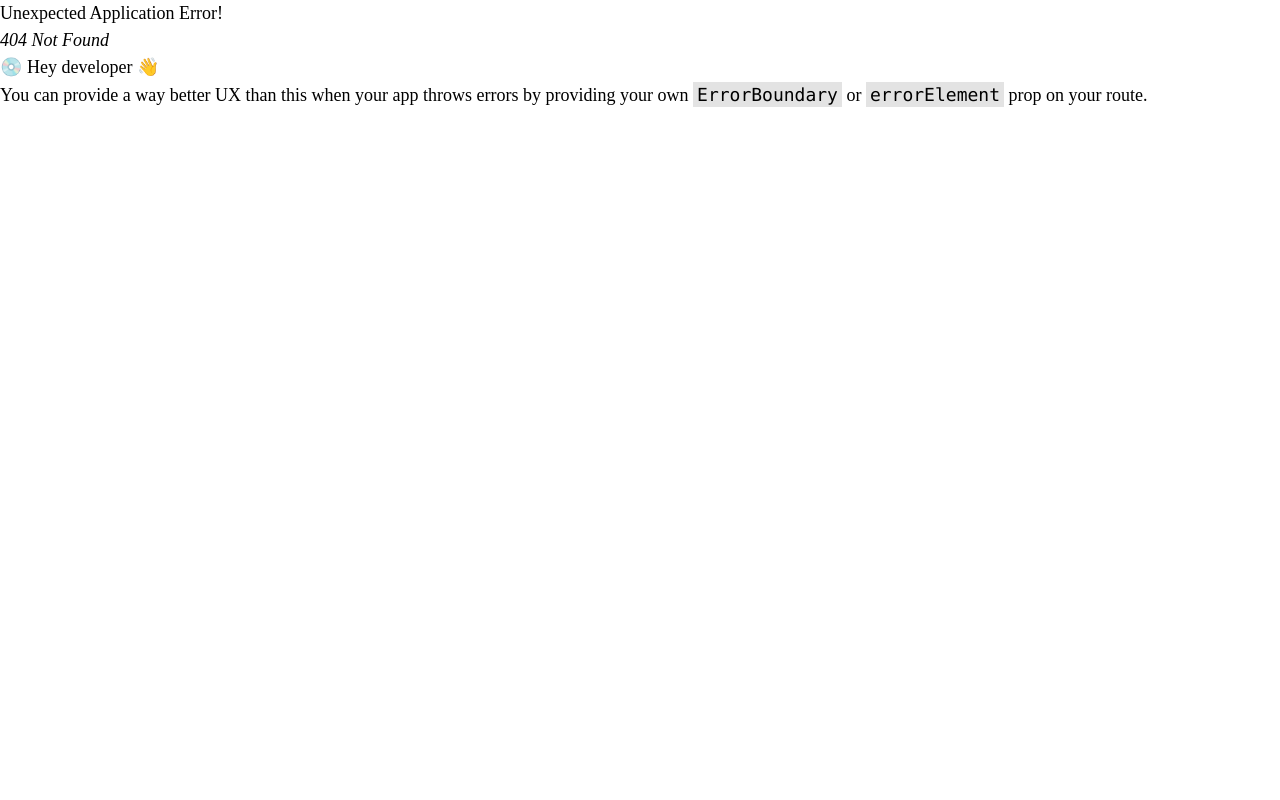
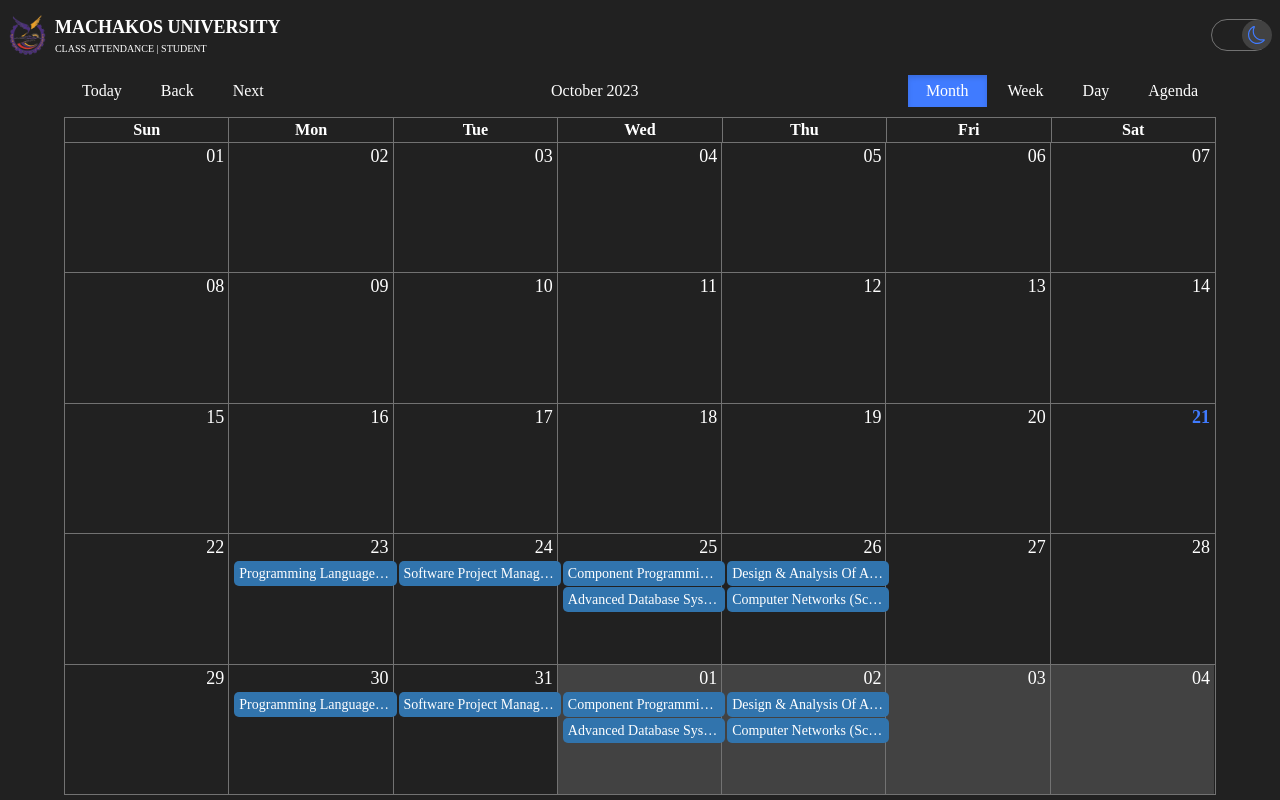
Before and after one commit to douglaswangome/attendance-management, a React (Vite) app in the folder client/: page /home in a window 1280 px wide. Before the commit this address had no page. Built offline with nearby package versions, Linux system fonts and the light colour scheme; a web font is replaced by a local one.

Commit message:
Added Timetable

```diff
--- a/client/package.json
+++ b/client/package.json
@@ -12,6 +12,7 @@
   "dependencies": {
     "moment": "^2.29.4",
     "react": "^18.2.0",
+    "react-big-calendar": "^1.8.4",
     "react-dom": "^18.2.0",
     "react-hot-toast": "^2.4.1",
     "react-icons": "^4.11.0",
@@ -19,6 +20,7 @@
   },
   "devDependencies": {
     "@types/react": "^18.2.15",
+    "@types/react-big-calendar": "^1.8.2",
     "@types/react-dom": "^18.2.7",
     "@typescript-eslint/eslint-plugin": "^6.0.0",
     "@typescript-eslint/parser": "^6.0.0",
--- a/client/src/components/Header.tsx
+++ b/client/src/components/Header.tsx
@@ -1,4 +1,5 @@
 import React from "react";
+import { Link } from "react-router-dom";
 import ThemeToggle from "./ThemeToggle";
 
 interface HeaderProps {
@@ -9,10 +10,29 @@ const Header: React.FC<HeaderProps> = ({ page = "home" }) => {
   return (
     <div
       className={`flex items-center bg-transparent w-full h-[70px] px-2 ${
-        page === "authentication" ? "justify-end" : "justify-normal"
+        page === "authentication" ? "justify-end" : "justify-between"
       }`}
     >
-      <ThemeToggle />
+      {page === "home" ? (
+        <>
+          <Link className="flex items-center gap-2" to="/home">
+            <img
+              className="object-contain h-[40px]"
+              src="/logo.png"
+              alt="mksu-logo"
+            />
+            <div className="flex flex-col uppercase">
+              <span className="font-bold">machakos university</span>
+              <span className="text-[10px]">class attendance | student</span>
+            </div>
+          </Link>
+          <div>
+            <ThemeToggle />
+          </div>
+        </>
+      ) : (
+        <ThemeToggle />
+      )}
     </div>
   );
 };
--- /dev/null
+++ b/client/src/components/MCalendar.tsx
@@ -0,0 +1,36 @@
+import React, { useEffect, useState } from "react";
+import { Calendar, momentLocalizer } from "react-big-calendar";
+import moment from "moment/moment";
+import "react-big-calendar/lib/css/react-big-calendar.css";
+import { timetable } from "../offline/timetable.json";
+
+const MCalendar: React.FC = () => {
+  const localizer = momentLocalizer(moment);
+  const [events, setEvents] = useState<
+    { title: string; start: Date; end: Date }[]
+  >([]);
+
+  useEffect(() => {
+    const e = timetable.map((event) => {
+      return {
+        title: `${event.unit} (${event.code}) - ${event.lecturer}`,
+        start: moment(event.date.start, "YYYYMMDDHHmm").toDate(),
+        end: moment(event.date.end, "YYYYMMDDHHmm").toDate(),
+      };
+    });
+    setEvents(e);
+  }, []);
+
+  return (
+    <div className="h-[calc(100vh-80px)] w-[90vw]">
+      <Calendar
+        events={events}
+        localizer={localizer}
+        style={{ height: "100%", width: "100%" }}
+        onSelectEvent={(event) => console.log(event)}
+      />
+    </div>
+  );
+};
+
+export default MCalendar;
--- a/client/src/index.css
+++ b/client/src/index.css
@@ -15,6 +15,128 @@
   font-size: 18px;
 }
 
+/* React Big Calendar */
+/* Month */
+/* Buttons */
+.rbc-btn-group {
+  display: flex !important;
+  gap: 4px !important;
+}
+.rbc-btn-group button {
+  border-radius: 0 !important;
+  border: none !important;
+  transition: all 0.3s ease-in-out;
+}
+.dark .rbc-btn-group button {
+  color: white !important;
+}
+
+.rbc-btn-group button:hover,
+.rbc-btn-group button:focus,
+.rbc-btn-group button.rbc-active {
+  background-color: #407bff !important;
+  color: white !important;
+}
+
+/* Border colors */
+.dark .rbc-month-view {
+  border-color: #727272 !important;
+}
+.dark .rbc-month-view .rbc-row .rbc-header {
+  border-color: #727272 !important;
+}
+.dark .rbc-month-view .rbc-month-row {
+  border-color: #727272 !important;
+}
+.dark .rbc-month-view .rbc-month-row .rbc-row-bg .rbc-day-bg {
+  border-color: #727272 !important;
+}
+.dark .rbc-month-view .rbc-month-row .rbc-row-content .rbc-row .rbc-date-cell {
+  color: white !important;
+}
+
+/* Current date */
+.rbc-month-view
+  .rbc-month-row
+  .rbc-row-content
+  .rbc-row
+  .rbc-date-cell.rbc-now {
+  color: #407bff !important;
+}
+
+/* Font size */
+.rbc-month-view
+  .rbc-month-row
+  .rbc-row-content
+  .rbc-row
+  .rbc-row-segment
+  .rbc-event {
+  font-size: 13px !important;
+}
+
+/* Background */
+.rbc-month-view .rbc-month-row .rbc-row-bg .rbc-day-bg.rbc-today {
+  background-color: white !important;
+}
+.dark .rbc-month-view .rbc-month-row .rbc-row-bg .rbc-day-bg.rbc-today {
+  background-color: #212121 !important;
+}
+.rbc-month-view .rbc-month-row .rbc-row-bg .rbc-day-bg.rbc-off-range-bg {
+  background-color: white !important;
+}
+.dark .rbc-month-view .rbc-month-row .rbc-row-bg .rbc-day-bg.rbc-off-range-bg {
+  background-color: #424242 !important;
+}
+
+/* Weeks */
+/* Background */
+.rbc-time-view
+  .rbc-time-header
+  .rbc-time-header-content
+  .rbc-time-header-cell
+  .rbc-header.rbc-today,
+.rbc-time-view
+  .rbc-time-header
+  .rbc-time-header-content
+  .rbc-allday-cell
+  .rbc-row-bg
+  .rbc-day-bg.rbc-today,
+.rbc-time-view .rbc-time-content .rbc-day-slot.rbc-time-column.rbc-today {
+  background-color: white !important;
+}
+.dark
+  .rbc-time-view
+  .rbc-time-header
+  .rbc-time-header-content
+  .rbc-time-header-cell
+  .rbc-header.rbc-today,
+.dark
+  .rbc-time-view
+  .rbc-time-header
+  .rbc-time-header-content
+  .rbc-allday-cell
+  .rbc-row-bg
+  .rbc-day-bg.rbc-today,
+.dark .rbc-time-view .rbc-time-content .rbc-day-slot.rbc-time-column.rbc-today {
+  background-color: #212121 !important;
+}
+/* Border */
+.rbc-events-container {
+  margin-right: 0;
+}
+.dark .rbc-day-slot .rbc-time-slot {
+  border-color: #727272 !important;
+}
+
+.rbc-event {
+  margin: 0 4px !important;
+}
+
+.rbc-event .rbc-event-content {
+  font-size: 14px !important;
+  text-transform: capitalize !important;
+}
+
 @media only screen and (max-width: 425px) {
   :root {
     font-size: 16px;
--- /dev/null
+++ b/client/src/offline/timetable.json
@@ -0,0 +1,88 @@
+{
+  "timetable": [
+    {
+      "unit": "programming languages",
+      "code": "sco 306",
+      "date": { "start": 202310231300, "end": 202310231600 },
+      "lecturer": "Ms. Mercy",
+      "class": "j17-2021"
+    },
+    {
+      "unit": "software project management",
+      "code": "sco 302",
+      "date": { "start": 202310241600, "end": 202310241900 },
+      "lecturer": "Mr. Omuya",
+      "class": "j17-2021"
+    },
+    {
+      "unit": "component programming",
+      "code": "sco 310",
+      "date": { "start": 202310251000, "end": 202310251300 },
+      "lecturer": "Mr. George",
+      "class": "j17-2021"
+    },
+    {
+      "unit": "advanced database systems",
+      "code": "sco 302",
+      "date": { "start": 202310251300, "end": 202310251600 },
+      "lecturer": "Mr. Mathenge",
+      "class": "j17-2021"
+    },
+    {
+      "unit": "design & analysis of algorithms",
+      "code": "sco 308",
+      "date": { "start": 202310260700, "end": 202310261000 },
+      "lecturer": "Mr. Kimeu",
+      "class": "j17-2021"
+    },
+    {
+      "unit": "computer networks",
+      "code": "sco 300",
+      "date": { "start": 202310261000, "end": 202310261300 },
+      "lecturer": "Ms. Veronica",
+      "class": "j17-2021"
+    },
+    {
+      "unit": "programming languages",
+      "code": "sco 306",
+      "date": { "start": 202310301300, "end": 202310301600 },
+      "lecturer": "Ms. Mercy",
+      "class": "j17-2021"
+    },
+    {
+      "unit": "software project management",
+      "code": "sco 302",
+      "date": { "start": 202310311600, "end": 202310311900 },
+      "lecturer": "Mr. Omuya",
+      "class": "j17-2021"
+    },
+    {
+      "unit": "component programming",
+      "code": "sco 310",
+      "date": { "start": 202311011000, "end": 202311011300 },
+      "lecturer": "Mr. George",
+      "class": "j17-2021"
+    },
+    {
+      "unit": "advanced database systems",
+      "code": "sco 302",
+      "date": { "start": 202311011300, "end": 202311011600 },
+      "lecturer": "Mr. Mathenge",
+      "class": "j17-2021"
+    },
+    {
+      "unit": "design & analysis of algorithms",
+      "code": "sco 308",
+      "date": { "start": 202311020700, "end": 202311021000 },
+      "lecturer": "Mr. Kimeu",
+      "class": "j17-2021"
+    },
+    {
+      "unit": "computer networks",
+      "code": "sco 300",
+      "date": { "start": 202311021000, "end": 202311021300 },
+      "lecturer": "Ms. Veronica",
+      "class": "j17-2021"
+    }
+  ]
+}
--- /dev/null
+++ b/client/src/pages/Home.tsx
@@ -0,0 +1,12 @@
+import React from "react";
+import MCalendar from "../components/MCalendar";
+
+const Home: React.FC = () => {
+  return (
+    <div>
+      <MCalendar />
+    </div>
+  );
+};
+
+export default Home;
--- a/client/src/pages/Login.tsx
+++ b/client/src/pages/Login.tsx
@@ -1,5 +1,5 @@
 import React, { useState } from "react";
-import { Link } from "react-router-dom";
+import { Link, useNavigate } from "react-router-dom";
 import Field from "../components/Field";
 import Button from "../components/Button";
 import { BsBoxArrowInRight, BsEyeFill, BsPersonCircle } from "react-icons/bs";
@@ -11,6 +11,7 @@ interface LoginCredentials {
 }
 
 const Login: React.FC = () => {
+  const navigate = useNavigate();
   // Is Admin Flag
   const [isAdmin, setIsAdmin] = useState<boolean>(false);
   const handleIsAdmin = () => {
@@ -44,6 +45,7 @@ const Login: React.FC = () => {
       // Student Login
       notify(200, "Student Login Successful");
     }
+    navigate("/home");
   };
 
   return (
--- a/client/src/routes/routes.tsx
+++ b/client/src/routes/routes.tsx
@@ -4,12 +4,25 @@ import Header from "../components/Header";
 // Pages
 const UserLogin = lazy(() => import("../pages/Login"));
 const UserRegister = lazy(() => import("../pages/Register"));
+const Home = lazy(() => import("../pages/Home"));
+
 // Layouts
 const AuthLayout = () => {
   return (
     <div className="dark:bg-dark dark:text-white">
       <Header page="authentication" />
-      <div className="flex items-center justify-center flex-shrink-0 w-screen h-[calc(100vh-70px)] overflow-y-scroll transition-colors duration-300 ease-in-out">
+      <div className="flex items-center justify-center flex-shrink-0 w-screen min-h-[calc(100vh-70px)] overflow-y-scroll transition-colors duration-300 ease-in-out">
+        <Outlet />
+      </div>
+    </div>
+  );
+};
+
+const MainLayout = () => {
+  return (
+    <div className="dark:bg-dark dark:text-white">
+      <Header page="home" />
+      <div className="flex items-center justify-center flex-shrink-0 w-screen min-h-[calc(100vh-70px)] overflow-y-scroll transition-colors duration-300 ease-in-out">
         <Outlet />
       </div>
     </div>
@@ -24,6 +37,7 @@ const routes = createBrowserRouter([
       { path: "/register", element: <UserRegister /> },
     ],
   },
+  { element: <MainLayout />, children: [{ path: "/home", element: <Home /> }] },
 ]);
 
 export default routes;
```
Also changed, not shown: client/public/logo.png (added), 1 other file (tests, documents, lock files or other folders).
